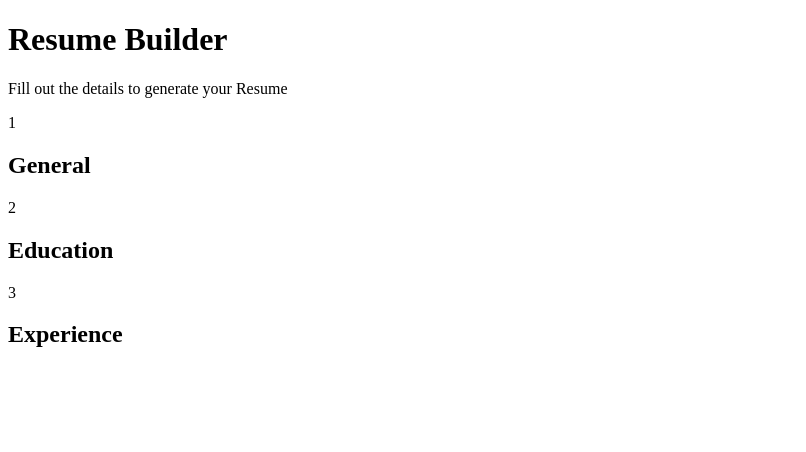
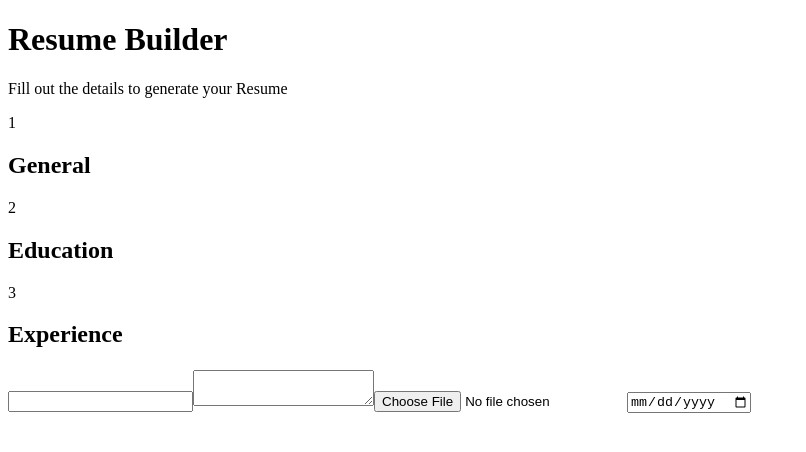
Before and after one commit to StewardRighteous/top-cv-resume-generator, a React (Vite) app: page / in a window 1280 px wide. Shown: the top 452 px of the page, without its empty margins (0-806 px from the left). Built offline with nearby package versions, Linux system fonts and the light colour scheme.

Commit message:
create inputs for details section

```diff
--- a/src/App.jsx
+++ b/src/App.jsx
@@ -1,4 +1,4 @@
-import { Header, ProgressBar } from "./components/Barrel";
+import { Header, ProgressBar, Details } from "./components/Barrel";
 
 export default function App() {
   return (
@@ -7,7 +7,9 @@ export default function App() {
         <Header />
         <ProgressBar />
       </div>
-      <div className="resume-details"></div>
+      <div className="resume-details">
+        <Details />
+      </div>
     </>
   );
 }
--- a/src/components/Barrel.jsx
+++ b/src/components/Barrel.jsx
@@ -1,4 +1,5 @@
 import Header from "./Header";
 import ProgressBar from "./ProgressBar";
+import Details from "./Details";
 
-export { Header, ProgressBar };
+export { Header, ProgressBar, Details };
--- /dev/null
+++ b/src/components/Details.jsx
@@ -0,0 +1,13 @@
+import { TextInput, MultiLineInput, PictureInput, DateInput } from "./Inputs";
+
+export default function Details({ sectionHeading }) {
+  return (
+    <>
+      <h1>{sectionHeading}</h1>
+      <TextInput />
+      <MultiLineInput />
+      <PictureInput />
+      <DateInput />
+    </>
+  );
+}
--- /dev/null
+++ b/src/components/Inputs.jsx
@@ -0,0 +1,34 @@
+export function TextInput({ fieldName, required = false }) {
+  return (
+    <label htmlFor={fieldName}>
+      {fieldName}
+      <input type="text" required={required} />
+    </label>
+  );
+}
+
+export function MultiLineInput({ fieldName }) {
+  return (
+    <label htmlFor={fieldName}>
+      {fieldName}
+      <textarea name={fieldName} id={fieldName}></textarea>
+    </label>
+  );
+}
+
+export function DateInput({ fieldName, idName }) {
+  return (
+    <label htmlFor={idName}>
+      {fieldName}
+      <input type="date" name={fieldName} id={idName} />
+    </label>
+  );
+}
+
+export function PictureInput() {
+  return (
+    <label htmlFor="profile-picture">
+      <input type="file" name="profile-picture" id="profile-picture" />
+    </label>
+  );
+}
```
